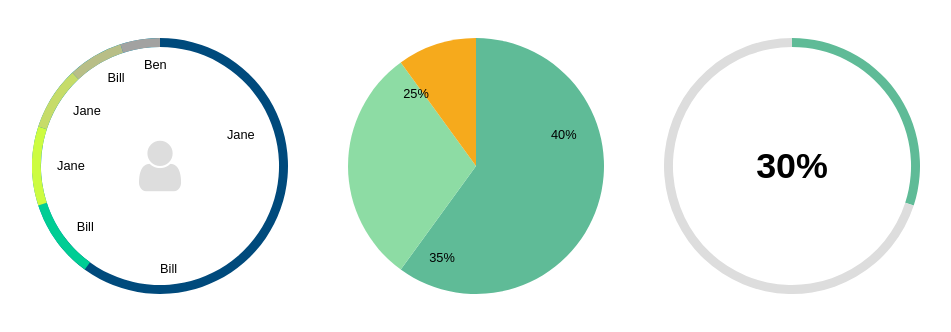
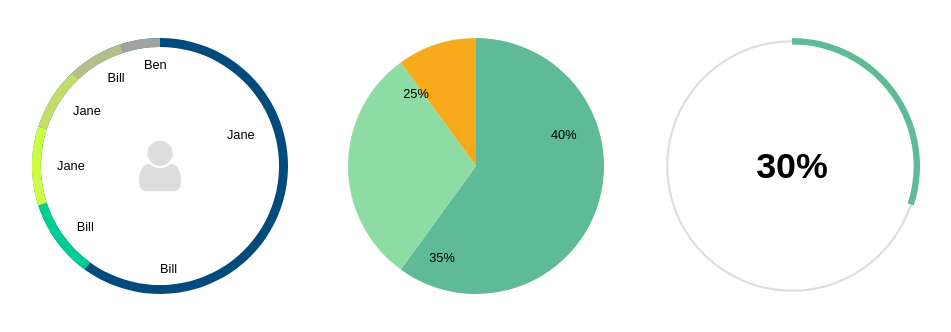
Before and after one commit to zemlyansky/svg-pie, a website: page index.html in a window 1280 px wide. Shown: the whole page, without its empty margins (6-957 px from the left). Drawn offline with nearby package versions, Linux system fonts and the light colour scheme.

Commit message:
Hide generated values

```diff
--- a/index.html
+++ b/index.html
@@ -102,12 +102,13 @@
       var f = new SvgPie('#chart3', {
         values: 30,
         labels: ['Amount of work done, %'],
-        innerRadiusSize: .93,
+        innerRadiusSize: .95,
         sort: false,
         showTooltip: true,
         showLabels: false,
         transition: 2000,
         initialTransition: true,
+        hideGeneratedValues: true,
         colors: ['#5FBB97','#DDDDDD']
       })
     </script>
--- a/svg-pie.js
+++ b/svg-pie.js
@@ -28,7 +28,9 @@
       sort: false,
       colors: ['#004A7C','#CDFC41','#A2A2A1'],
       transition: 700,
-      initialTransition: false
+      initialTransition: false,
+      percents: false,
+      hideGeneratedValues: false
     }
     // Merging
     this.options = Object.assign(defaultOptions, userOptions)
@@ -92,9 +94,12 @@
       }
       // Check if there's on only one value. Calculate a second one ~ percentage
       if (this.options.dataset.length === 1) {
+        // var newSegmentData = {}
+        // newSegmentData.value = 100 - this.options.dataset[0].value
+        // newSegmentData.label = (this.options.hideGeneratedValues) : '@hidden' ? ''
         this.options.dataset.push({
           value: 100 - this.options.dataset[0].value,
-          label: ''
+          label: (this.options.hideGeneratedValues) ? '@hidden' : ''
         })
       }
       // Sort
@@ -179,8 +184,12 @@
       g.attr('transform', 'translate(' + (width / 2) + ',' + (height / 2) + ')')
 
       var arc = d3.arc()
-        .innerRadius(innerRadius)
-        .outerRadius(outerRadius)
+        .innerRadius(function(d, i) {
+          return (d.data.label === '@hidden') ? innerRadius + (outerRadius - innerRadius) / 3 : innerRadius;
+        })
+        .outerRadius(function(d, i) {
+          return (d.data.label === '@hidden') ? outerRadius - (outerRadius - innerRadius) / 3 : outerRadius;
+        })
 
       if (typeof(this.options.showLabels) === 'boolean' && this.options.showLabels){
         var r = outerRadius - 25
@@ -224,11 +233,13 @@
 
       if (typeof(this.options.showTooltip) === 'boolean' && this.options.showTooltip) {
         path.on('mouseover', function(d) {
+          if (d.data.label !== '@hidden') {
           tooltip.style('display','block')
           tooltip.select('.tooltip-label')
                  .text(d.data.label)
           tooltip.select('.tooltip-value')
                  .text(d.value)
+          }
         })
 
         chartElement.addEventListener('mousemove', function(event) {
```
Also changed, not shown: README.md, svg-pie.bundle.min.js, svg-pie.min.js.
